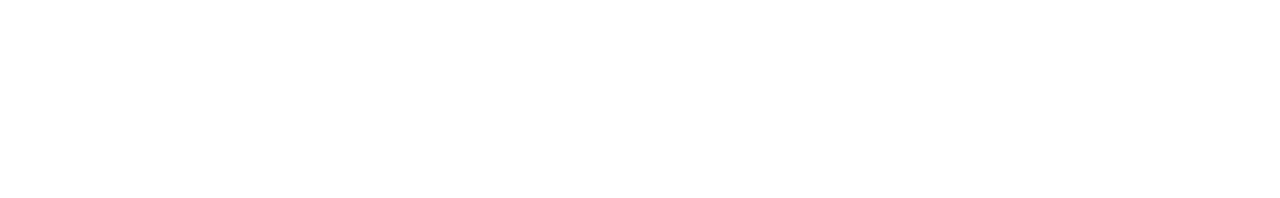
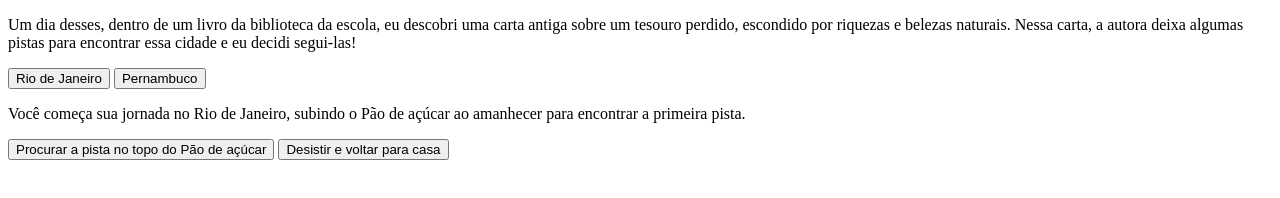
Before and after one commit to phlop1512/phlop1512, a plain HTML site: page index.html in a window 1280 px wide. Drawn offline with Linux system fonts and the light colour scheme.

Commit message:
Update index.html

```diff
--- a/index.html
+++ b/index.html
@@ -3,12 +3,19 @@
 <head>
     <meta charset="UTF-8">
     <meta name="viewport" content="width=device-width, initial-scale=1.0">
-    <title>em busca da cidade perdida</title>
+    <title>Buscando o tesouro perdido</title>
 </head>
 <body>
     <main>
-        <div>
-            <p></p>
+        <div class="passo" id="passo-0">
+            <p>Um dia desses, dentro de um livro da biblioteca da escola, eu descobri uma carta antiga sobre um tesouro perdido, escondido por riquezas e belezas naturais. Nessa carta, a autora deixa algumas pistas para encontrar essa cidade e eu decidi segui-las!</p>
+            <button class="btn-proximo" data-proximo="1">Rio de Janeiro</button>
+            <button class="btn-proximo" data-proximo="2">Pernambuco</button>
+        </div>
+        <div class="passo" id="passo-1">
+            <p>Você começa sua jornada no Rio de Janeiro, subindo o Pão de açúcar ao amanhecer para encontrar a primeira pista.</p>
+            <button class="btn-proximo" data-proximo="3">Procurar a pista no topo do Pão de açúcar</button>
+            <button class="btn-proximo" data-proximo="4">Desistir e voltar para casa</button>
         </div>
     </main>
 
```
